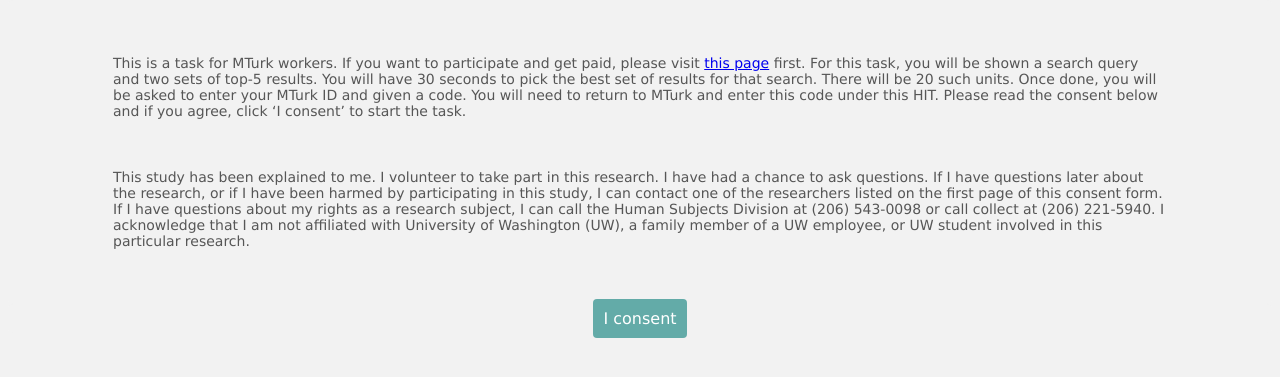
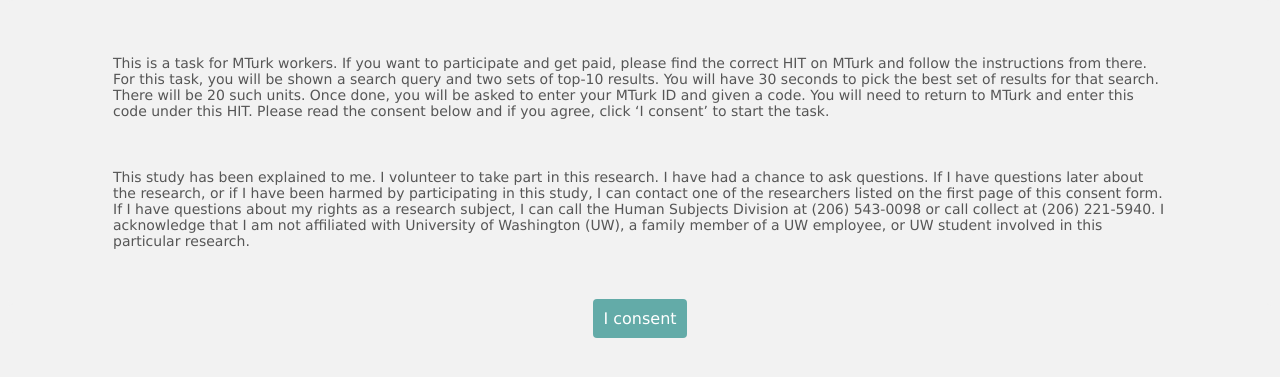
Before and after one commit to saeliddp/covid-exp, a Django app: page / in a window 1280 px wide. Shown: the part 56-433 px from the top of the page. Run offline with Django 3.2, Linux system fonts and the light colour scheme; parts of the project's set-up code (start-up, migrations or seed data) failed here and were passed over.

Commit message:
last edits from dr shah

```diff
--- a/version2/templates/version2/code.html
+++ b/version2/templates/version2/code.html
@@ -44,7 +44,7 @@
 
 <div class="mturk-id">
   <div>
-    <p class="description">Please enter <b>DF45ST6X</b> in your HIT in MTurk.</p>
+    <p class="description">Please enter <b>8H3TEXX1</b> in your HIT in MTurk.</p>
 	<p class="description">We will verify your responses and if they qualify, you will receive your credits within 5 days.</p>
   </div>
 </div>
--- a/version2/templates/version2/consent.html
+++ b/version2/templates/version2/consent.html
@@ -48,8 +48,8 @@ div {
 <h1 class="header">Consent Form</h1>
 
 <div>
-	<p class="description">This is a task for MTurk workers. If you want to participate and get paid, please visit <a href="https://www.mturk.com/get-started">this page</a> first.
-For this task, you will be shown a search query and two sets of top-5 results. You will have 30 seconds to pick the best set of results for that search. There will be 20 such units. Once done, you will be asked to enter your MTurk ID and given a code. You will need to return to MTurk and enter this code under this HIT. Please read the consent below and if you agree, click ‘I consent’ to start the task.</p>
+	<p class="description">This is a task for MTurk workers. If you want to participate and get paid, please find the correct HIT on MTurk and follow the instructions from there.
+For this task, you will be shown a search query and two sets of top-10 results. You will have 30 seconds to pick the best set of results for that search. There will be 20 such units. Once done, you will be asked to enter your MTurk ID and given a code. You will need to return to MTurk and enter this code under this HIT. Please read the consent below and if you agree, click ‘I consent’ to start the task.</p>
 <p class="description">This study has been explained to me. I volunteer to take part in this research. I have had a chance to ask questions. If I have questions later about the research, or if I have been harmed by participating in this study, I can contact one of the researchers listed on the first page of this consent form. If I have questions about my rights as a research subject, I can call the Human Subjects Division at (206) 543-0098 or call collect at (206) 221-5940. I acknowledge that I am not affiliated with University of Washington (UW), a family member of a UW employee, or UW student involved in this particular research.
 </p>
 </div>
```
